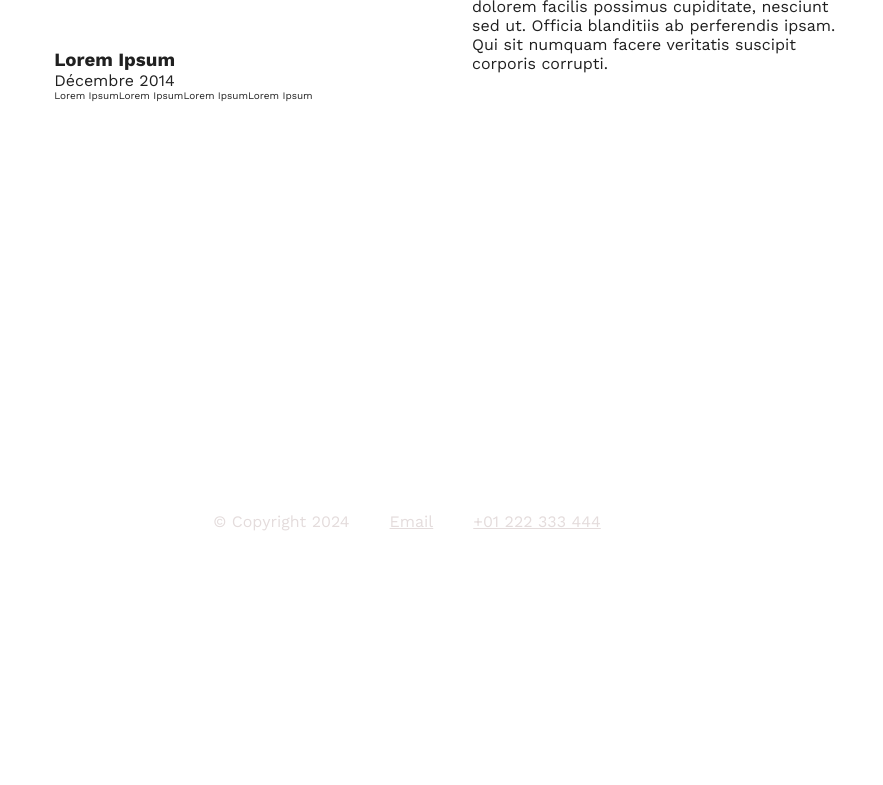
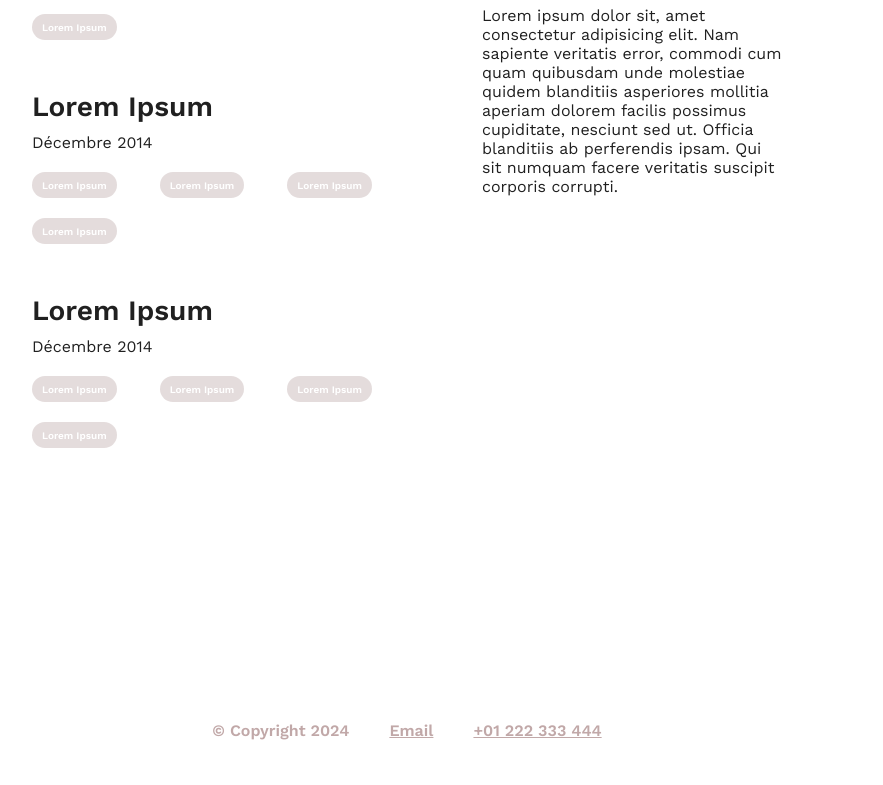
Before and after one commit to Mauh33/exo-cv, a website built with Vite: page index.html in a window 1280 px wide. Shown: the part 994-1779 px from the top of the page, without its empty margins (233-1116 px from the left). Before the commit the page ends 1570 px from the top, so only its background shows below. Built offline with nearby package versions, Linux system fonts and the light colour scheme.

Commit message:
continue style integration

```diff
--- a/index.html
+++ b/index.html
@@ -16,8 +16,7 @@
           <img src="./public/picture.png" alt="" class="img-profile">
         </div>
         <div class="h1-bloc">
-          <h1>Salut,
-            <br> je suis Morgane</h1>
+          <h1>Salut, je suis Morgane</h1>
         </div>
       </div>
     </header>
@@ -46,6 +45,23 @@
           <h3>Lorem Ipsum</h3>
           <p class="date">Décembre 2014</p>
           <div class="competences-bloc">
+              <div class="hard-skills">
+                <p class="skill">Lorem Ipsum</p>
+              </div>
+              <div class="hard-skills">
+                <p class="skill">Lorem Ipsum</p>
+              </div>
+              <div class="hard-skills">
+                <p class="skill">Lorem Ipsum</p>
+              </div>
+              <div class="hard-skills">
+                <p class="skill">Lorem Ipsum</p>
+              </div>
+          </div>
+        </div>
+        <div class="experiences-bloc">
+          <h3>Lorem Ipsum</h3>
+          <p class="date">Décembre 2014</p>
           <div class="competences-bloc">
               <div class="hard-skills">
                 <p class="skill">Lorem Ipsum</p>
@@ -61,11 +77,9 @@
               </div>
           </div>
         </div>
-        </div>
         <div class="experiences-bloc">
           <h3>Lorem Ipsum</h3>
           <p class="date">Décembre 2014</p>
-          <div class="competences-bloc">
           <div class="competences-bloc">
               <div class="hard-skills">
                 <p class="skill">Lorem Ipsum</p>
@@ -78,27 +92,6 @@
               </div>
               <div class="hard-skills">
                 <p class="skill">Lorem Ipsum</p>
-              </div>
-            </div>
-          </div>
-        </div>
-        <div class="experiences-bloc">
-          <h3>Lorem Ipsum</h3>
-          <p class="date">Décembre 2014</p>
-          <div class="competences-bloc">
-            <div class="competences-bloc">
-              <div class="hard-skills">
-                <p class="skill">Lorem Ipsum</p>
-              </div>
-              <div class="hard-skills">
-                <p class="skill">Lorem Ipsum</p>
-              </div>
-              <div class="hard-skills">
-                <p class="skill">Lorem Ipsum</p>
-              </div>
-              <div class="hard-skills">
-                <p class="skill">Lorem Ipsum</p>
-              </div>
               </div>
             </div>
         </div>
--- a/style/_variables.scss
+++ b/style/_variables.scss
@@ -2,6 +2,7 @@
   --bg-color: white;
   --font-color: #202020;
   --secondary-color: #E4DCDC;
+  --footer-ft-color: #C1A8A8;
 
   --font-family: 'Work Sans';
 }
--- a/style/index.scss
+++ b/style/index.scss
@@ -34,11 +34,63 @@ body {
 h1 {
   font-size: $h1-size-mobile;
   text-align: center;
+  font-weight: 600;
 }
 
 h2 {
   font-size: $section-title-size-mobile;
+  font-weight: 100;
 }
+
+h3 {
+  font-size: 28px;
+  font-weight: 600;
+}
+
+.date {
+  margin: 10px 0;
+}
+
+.experiences h2 {
+  margin-bottom: 40px;
+}
+
+.experiences-bloc {
+  width: 100%;
+  max-width: 350px;
+  height: auto;
+  margin-bottom: 20px;
+}
+
+.competences-bloc {
+  display: flex;
+  justify-content: space-between;
+  align-items: center;
+  flex-wrap: wrap;
+  width: 100%;
+  height: auto;
+}
+
+.hard-skills {
+  height: 26px;
+  margin: 10px 10px 10px 0;
+  background-color: var(--secondary-color);
+  border-radius: 14px;
+  @include flexbox(
+    $direction: row,
+    $justify: center,
+    $align: center
+  );
+  width: fit-content;
+}
+
+.skill {
+  text-align: center;
+  color: white;
+  font-weight: 600;
+  padding: 10px;
+}
+
 
 
 /*
@@ -138,10 +190,10 @@ footer {
   }
 
   a, p {
-    color: var(--secondary-color);
+    color: var(--footer-ft-color);
+    font-weight: 600;
   }
 }
-
 
 /*
   *
@@ -250,13 +302,15 @@ footer {
 
   header {
     grid-column: 4/7;
+    margin-bottom: 40px;
   }
 
   .header-intro-bloc {
     min-height: unset;
     align-items: flex-end;
-    justify-content: space-evenly;
+    justify-content: center;
     height: 60vh;
+    max-height: 530px;
   }
 
   .img-bloc, .h1-bloc {
@@ -267,6 +321,7 @@ footer {
 
   .img-bloc {
     height: unset;
+    margin-right: 120px;
   }
 
   .img-profile {
@@ -282,41 +337,48 @@ footer {
   h1 {
     display: block;
     width: 300px;
+    padding: 20px;
+    line-height: 70px;
     text-align: left;
+  }
+
+  h2 {
+    font-size: $section-title-size-desktop
   }
 
   // Main
 
   main {
     flex-direction: row;
+    justify-content: center;
+    height: fit-content;
     grid-column: 4/7;
     width: 100%;
   }
 
+  section {
+    margin: unset;
+  }
+
   .experiences, .A-propos {
     height: 100vh;
-    margin-top: 60px;
     justify-content: flex-start;
-    max-width: 1000px;
-    width: 40%;
   }
 
   .experiences {
     padding: 0 0 117px;
-    margin-left: 130px;
-    margin-right: unset;
+    margin: unset;
+    margin-right: 50px;
+    height: unset;
+    max-width: 400px;
+  }
+
+  .A-propos {
+    max-width: 300px;
   }
 
   .experiences-bloc {
-    margin: 40px 0;
-  }
-
-  .competences-bloc {
-    display: flex;
-  }
-
-  .hard-skills {
-    width: 100%;
+    margin: 20px 0;
   }
 
   .skill {
```
Also changed, not shown: style/index.css, 1 other file. Lines whose indentation alone changed are shown as unchanged.
